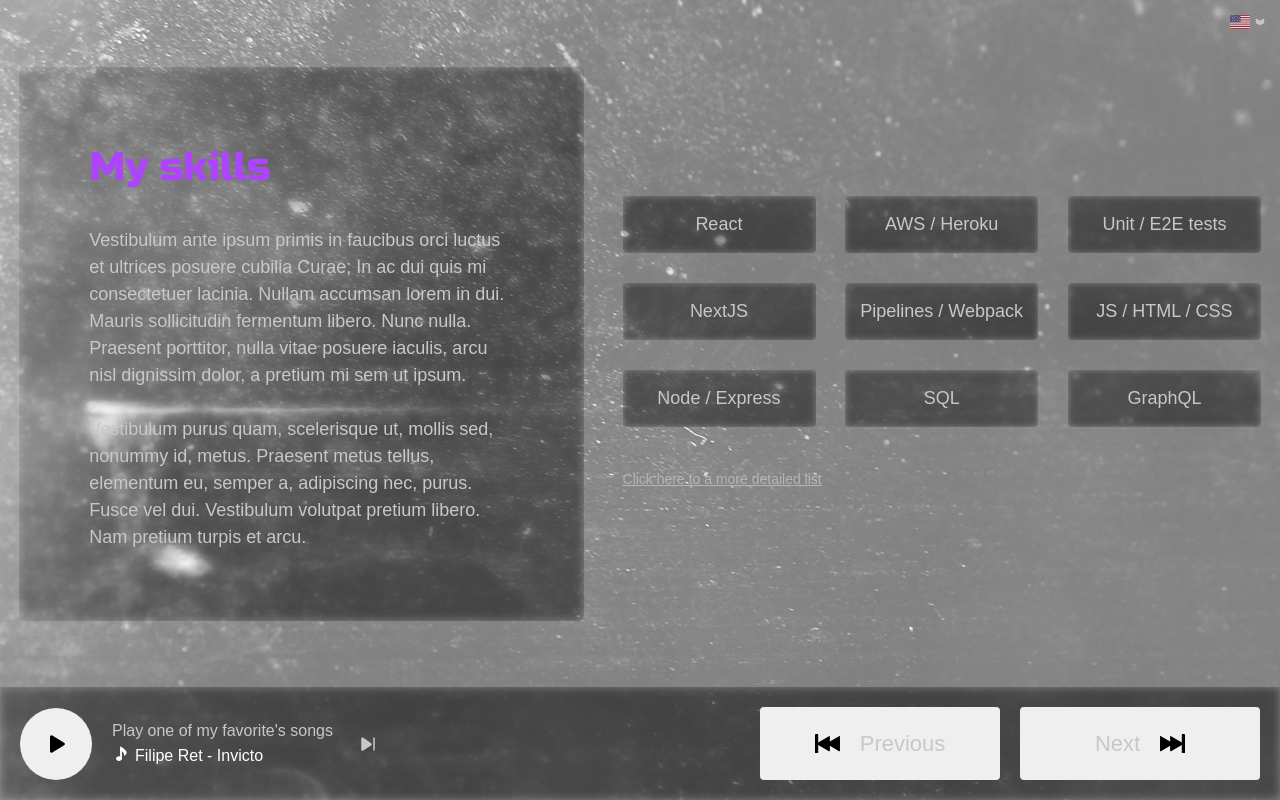
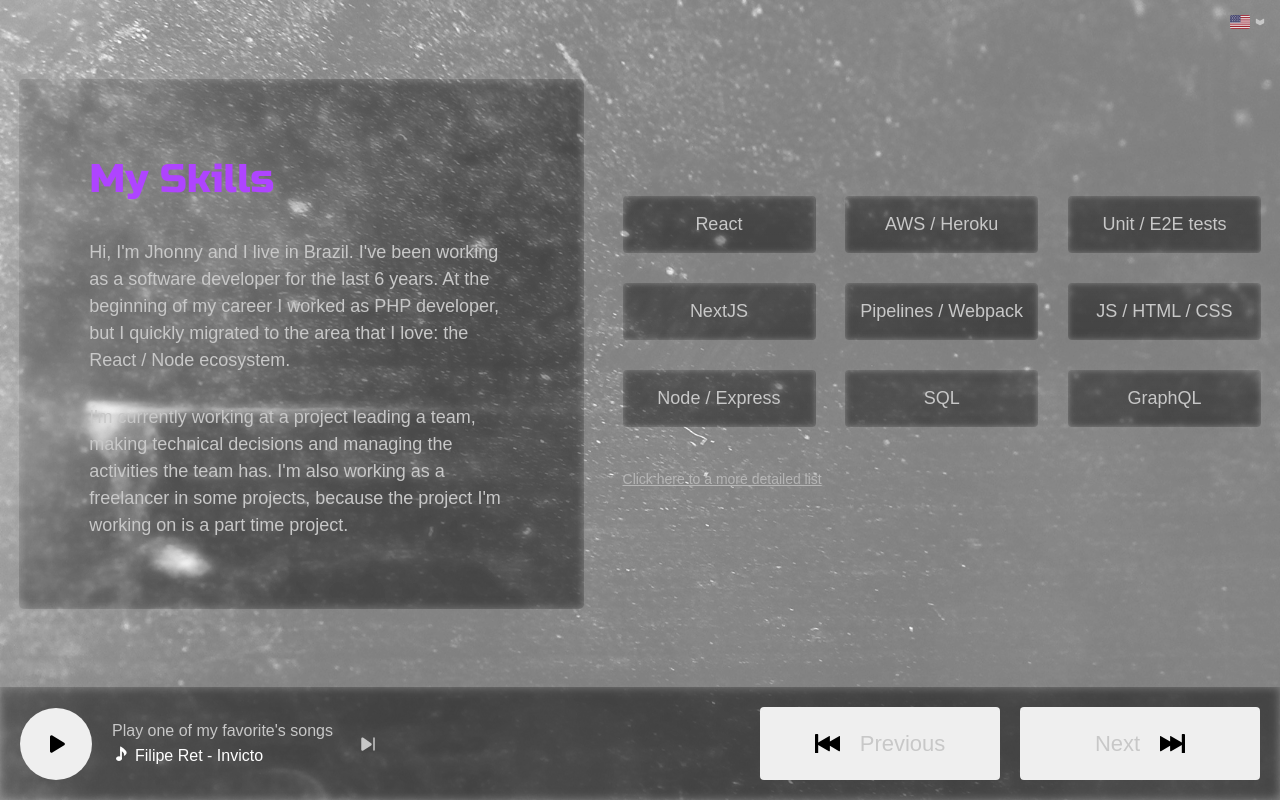
Before and after one commit to jhonnyizidoro/portfolio-2023, a Next.js app: page / in a window 1280 px wide. Both pictures are taken after a click on the button "Next". Built offline with nearby package versions, Linux system fonts and the light colour scheme; a web font is replaced by a local one.

Commit message:
feat: skills translation

```diff
--- a/components/Experience/Experience.module.scss
+++ b/components/Experience/Experience.module.scss
@@ -30,7 +30,10 @@ $light: #de9934;
 }
 
 .carouselControl {
-  cursor: pointer;
+  padding: 10px 5px;
+  line-height: 0;
+  background: transparent;
+  border: 0;
 
   svg {
     fill: #c8c8c8;
--- a/components/Experience/Experience.tsx
+++ b/components/Experience/Experience.tsx
@@ -51,12 +51,12 @@ const Experience: FC = () => {
         </p>
       </div>
       <div className={styles.carouselWrapper}>
-        <div
+        <button
           className={styles.carouselControl}
           onClick={() => handleSlideChange('previous')}
         >
           <PreviousSvg />
-        </div>
+        </button>
         <div className={styles.carousel}>
           <h2 className={styles.subtitle}>My experience as a developer</h2>
           {experiences.map((e, i) =>
@@ -79,12 +79,12 @@ const Experience: FC = () => {
             ))}
           </div>
         </div>
-        <div
+        <button
           className={styles.carouselControl}
           onClick={() => handleSlideChange('next')}
         >
           <NextSvg />
-        </div>
+        </button>
       </div>
     </div>
   )
--- a/components/Navigation/Navigation.module.scss
+++ b/components/Navigation/Navigation.module.scss
@@ -23,7 +23,6 @@
   font-size: 1.375rem;
   width: 240px;
   justify-content: center;
-  cursor: pointer;
   transition: 0.35s;
 
   &:nth-child(1) {
--- a/components/Skills/Skills.tsx
+++ b/components/Skills/Skills.tsx
@@ -1,9 +1,13 @@
+import { useTranslation } from '@/hooks/translation'
+
 import { FC, useState } from 'react'
 
 import { CloseSvg } from '@/svg'
 
 import styles from './Skills.module.scss'
 import background from './images/background.jpg'
+import enUs from './translations/en-US.json'
+import ptBr from './translations/pt-BR.json'
 
 import Background from '@/components/Background/Background'
 
@@ -77,26 +81,19 @@ const detailedList = [
 ]
 
 const Skills: FC = () => {
+  const { t } = useTranslation({ enUs, ptBr })
   const [detailed, setDetailed] = useState(false)
 
   return (
     <div className={styles.wrapper}>
       <Background image={background} opacity={0.5} />
       <div className={styles.card}>
-        <h1 className={styles.title}>My skills</h1>
-        <p className={styles.text}>
-          Vestibulum ante ipsum primis in faucibus orci luctus et ultrices
-          posuere cubilia Curae; In ac dui quis mi consectetuer lacinia. Nullam
-          accumsan lorem in dui. Mauris sollicitudin fermentum libero. Nunc
-          nulla. Praesent porttitor, nulla vitae posuere iaculis, arcu nisl
-          dignissim dolor, a pretium mi sem ut ipsum.
-          <br />
-          <br />
-          Vestibulum purus quam, scelerisque ut, mollis sed, nonummy id, metus.
-          Praesent metus tellus, elementum eu, semper a, adipiscing nec, purus.
-          Fusce vel dui. Vestibulum volutpat pretium libero. Nam pretium turpis
-          et arcu.
-        </p>
+        <h1 className={styles.title}>{t.title}</h1>
+        {t.texts.map((t, i) => (
+          <p className={styles.text} key={i}>
+            {t}
+          </p>
+        ))}
       </div>
       <div>
         <ul className={styles.list}>
@@ -107,7 +104,7 @@ const Skills: FC = () => {
           ))}
         </ul>
         <span className={styles.link} onClick={() => setDetailed(true)}>
-          Click here to a more detailed list
+          {t.buttonText}
         </span>
       </div>
 
--- /dev/null
+++ b/components/Skills/translations/en-US.json
@@ -0,0 +1,8 @@
+{
+  "title": "My Skills",
+  "texts": [
+    "Hi, I'm Jhonny and I live in Brazil. I've been working as a software developer for the last 6 years. At the beginning of my career I worked as PHP developer, but I quickly migrated to the area that I love: the React / Node ecosystem.",
+    "I'm currently working at a project leading a team, making technical decisions and managing the activities the team has. I'm also working as a freelancer in some projects, because the project I'm working on is a part time project."
+  ],
+  "buttonText": "Click here to a more detailed list"
+}
--- /dev/null
+++ b/components/Skills/translations/pt-BR.json
@@ -0,0 +1,8 @@
+{
+  "title": "Minhas Skills",
+  "texts": [
+    "Olá, eu sou o Jhonny e moro em Curitiba. Tenho trabalhado como desenvolvedor de software pelos últimos 6 anos. No começo da minha carreira eu trabalhei como desenvolvedor PHP, mas eu rapidamente migrei para a área que eu mais amo: o ecossistema React / Node.",
+    "Atualmente estou trabalhando em um projeto liderando um time, tomando decisões técnicas e também gerenciando a atividade da equipe. Também trabalho como freelancer em alguns projetos, pois meu projeto fixo é meio período."
+  ],
+  "buttonText": "Clique aqui para uma lista detalhada"
+}
--- a/styles/global.scss
+++ b/styles/global.scss
@@ -34,3 +34,7 @@ a {
   color: inherit;
   text-decoration: inherit;
 }
+
+button {
+  cursor: pointer;
+}
```
